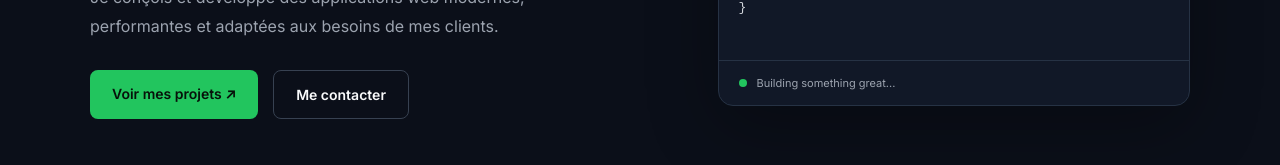
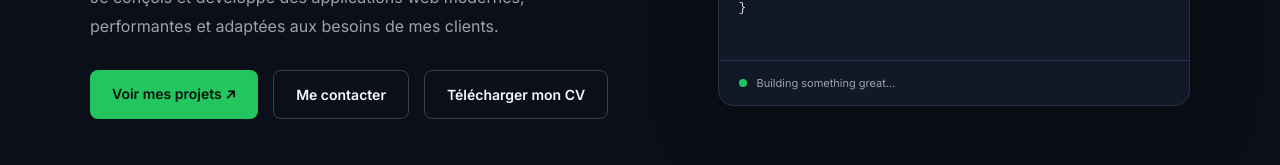
Before and after one commit to Malickgaye77/portfolio-fullstack, a plain HTML site: page index.html in a window 1280 px wide. Shown: the part 466-631 px from the top of the page. Drawn offline with Linux system fonts and the light colour scheme.

Commit message:
Ajout du bouton de téléchargement du CV

```diff
--- a/index.html
+++ b/index.html
@@ -59,6 +59,9 @@
 
                     <a href="#contact" class="btn-secondary">
                         Me contacter
+                    </a>
+                    <a href="documents/CV-Malick-Gaye.pdf" class="btn btn-secondary" download>
+                        Télécharger mon CV
                     </a>
                 </div>
 
```
Also changed, not shown: 1 other file.
